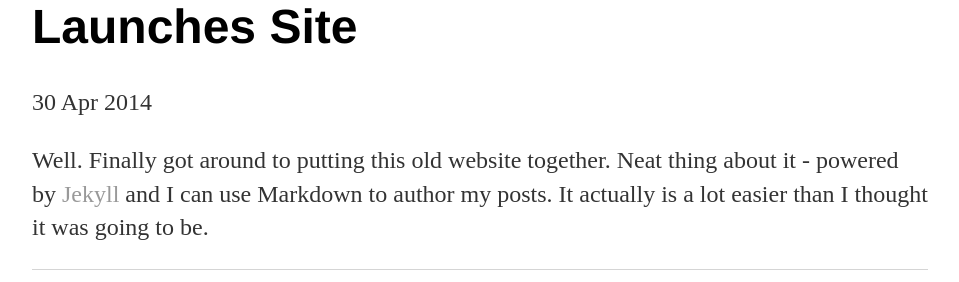
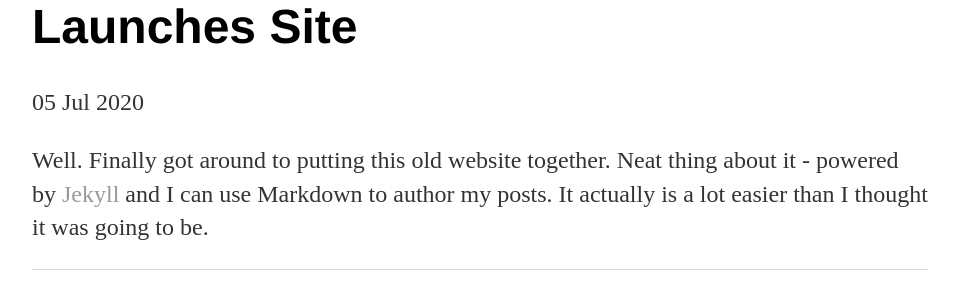
Before and after one commit to GuhaUdayan/GuhaUdayan.github.io, a Jekyll site: the page built from _posts/2020-07-05-Udayan-Guha-site-launched.md, in a window 1280 px wide. Shown: the part 166-448 px from the top of the page, without its empty margins (160-1119 px from the left). Built offline with Jekyll 4.4.1, drawn with Linux system fonts in a browser that asks for light colours.

Commit message:
Update 2020-07-05-Udayan-Guha-site-launched.md

```diff
--- a/_posts/2020-07-05-Udayan-Guha-site-launched.md
+++ b/_posts/2020-07-05-Udayan-Guha-site-launched.md
@@ -1,7 +1,7 @@
 ---
 layout: post
 title: "Udayan Guha, Horrible Developer, Launches Site"
-date: 2014-04-30
+date: 2020-07-05
 ---
 
 Well. Finally got around to putting this old website together. Neat thing about it - powered by [Jekyll](http://jekyllrb.com) and I can use Markdown to author my posts. It actually is a lot easier than I thought it was going to be.
```
